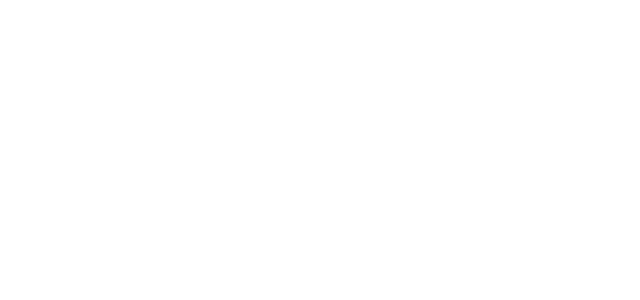
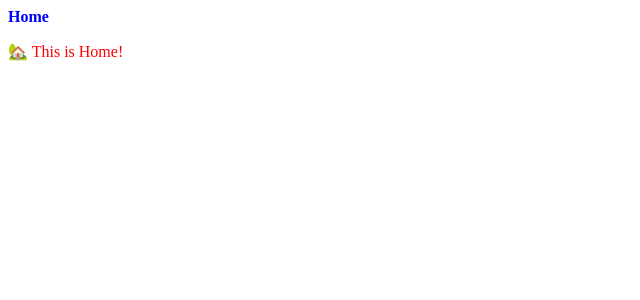
Before and after one commit to jisooround/NextJS_study, a Next.js app: page / in a window 1280 px wide. Shown: the top 300 px of the page, without its empty margins (0-640 px from the left). Built offline with nearby package versions, Linux system fonts and the light colour scheme.

Commit message:
Feat: Navbar component 생성 & 전역 스타일 설정

```diff
--- /dev/null
+++ b/components/NavBar.js
@@ -0,0 +1,30 @@
+import Link from "next/link";
+import { useRouter } from "next/router";
+
+export default function NavBar() {
+  const router = useRouter();
+  return (
+    <nav>
+      <Link href="/" className={router.pathname === "/" ? "active" : ""}>
+        Home
+      </Link>
+      <Link
+        href="/mypage"
+        className={router.pathname === "/mypage" ? "active" : ""}
+      >
+        MyPage
+      </Link>
+      {/* <style jsx>{`
+        nav {
+          background-color: orange;
+        }
+        a {
+          text-decoration: none;
+        }
+        .active {
+          color: purple;
+        }
+      `}</style> */}
+    </nav>
+  );
+}
--- a/pages/_app.js
+++ b/pages/_app.js
@@ -1,3 +1,23 @@
-export default function App() {
-  return;
+import NavBar from "@/components/Navbar";
+
+export default function App({ Component, pageProps }) {
+  return (
+    <div>
+      <NavBar />
+      <Component {...pageProps} />
+      <style jsx global>{`
+        a {
+          color: white;
+          text-decoration: none;
+        }
+        .active {
+          color: blue;
+          font-weight: 700;
+        }
+        .h1 {
+          color: red;
+        }
+      `}</style>
+    </div>
+  );
 }
--- a/pages/index.js
+++ b/pages/index.js
@@ -1,3 +1,10 @@
+import NavBar from "@/components/Navbar";
+
 export default function Home() {
-  return "🏡 This is Home!";
+  return (
+    <div>
+      <p className="h1">🏡 This is Home!</p>
+      <style jsx global>{``}</style>
+    </div>
+  );
 }
--- a/pages/mypage.js
+++ b/pages/mypage.js
@@ -1,3 +1,7 @@
 export default function MyPage() {
-  return "🐭 MyPage";
+  return (
+    <div>
+      <p className="h1">🐭 MyPage</p>
+    </div>
+  );
 }
```
Also changed, not shown: 1 other file (tests, documents, lock files or other folders).
